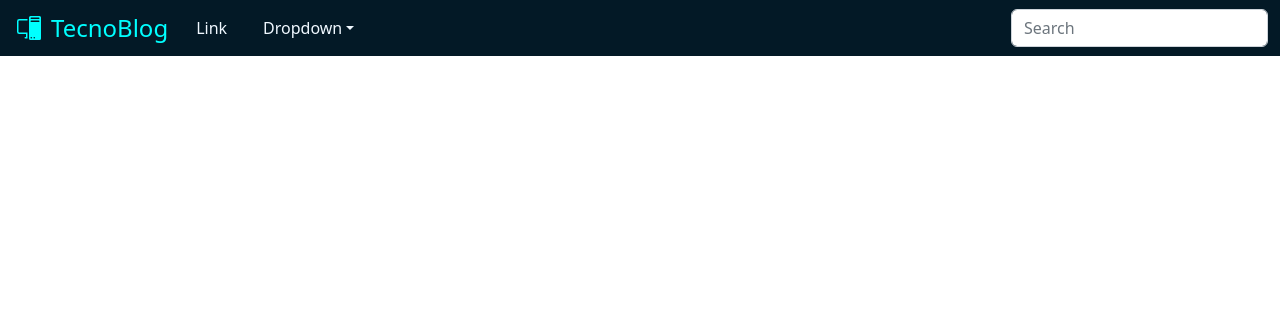
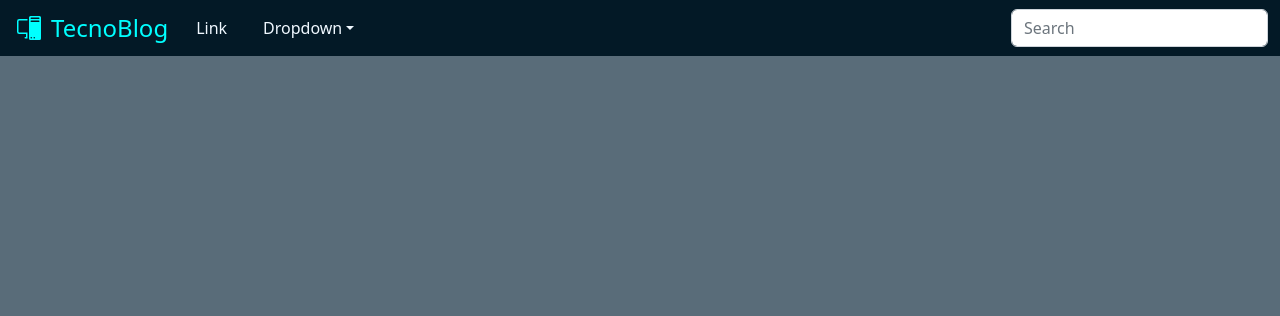
Before and after one commit to ItzaeRb/tecnoBlog, a Django app: page / in a window 1280 px wide. Shown: the top 316 px of the page. Run offline with Django 4.2, Linux system fonts and the light colour scheme; some libraries are stand-ins or nearby versions.

Commit message:
Estilos para las templates

```diff
--- a/tecnoBlog/static/css/myestilo.css
+++ b/tecnoBlog/static/css/myestilo.css
@@ -1,3 +1,7 @@
+body{
+    background-color: #596c79;
+}
+
 .contenido1{
     position: relative;
     top: 60px;
@@ -21,7 +25,7 @@ nav{
 }
 
 .nav-item :hover{
-    color:;
+    color: ;
 }
 
 .bi-pc-display{
```
